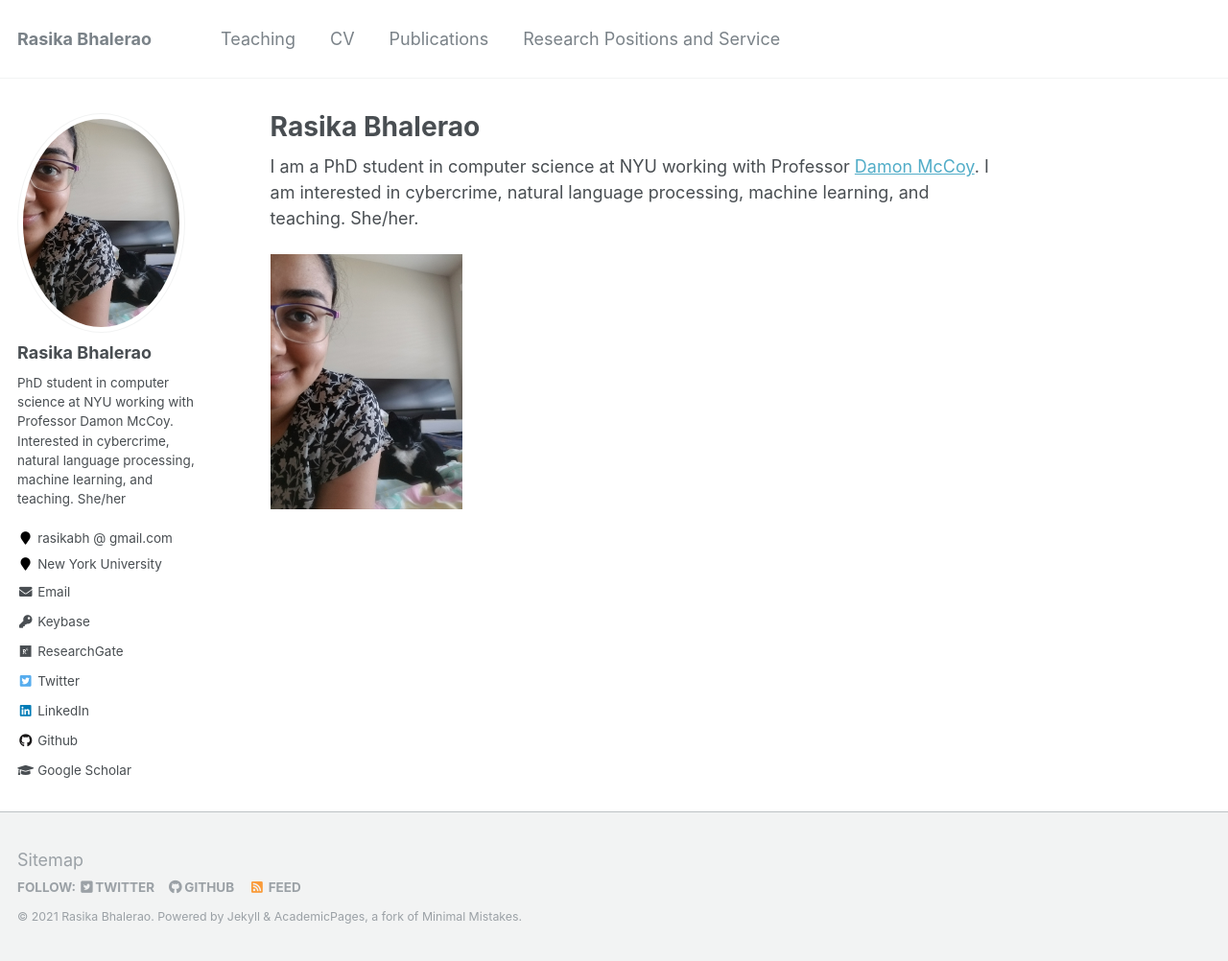
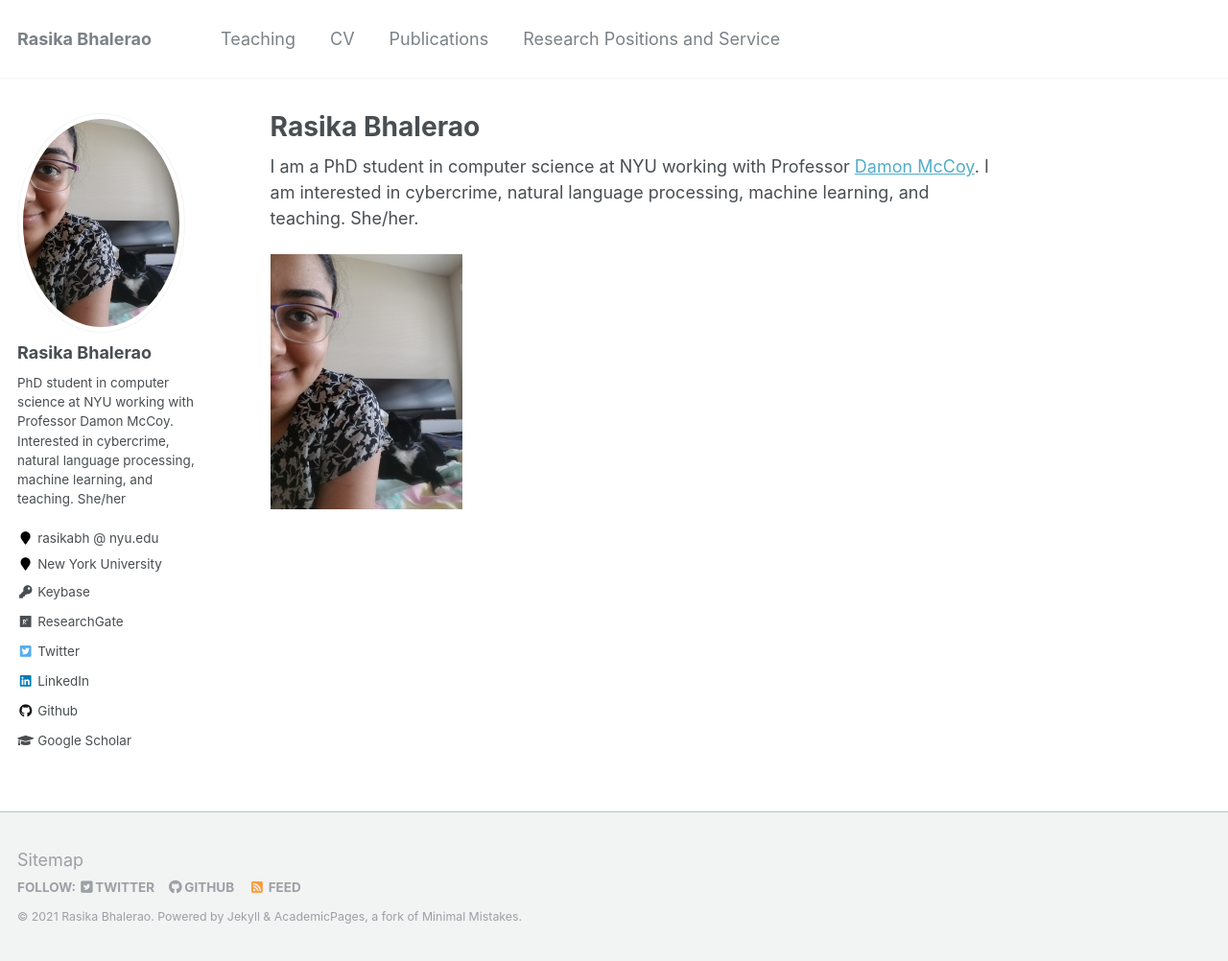
Before and after one commit to rasikabh/rasikabh.github.io, a Jekyll site: the page built from _pages/about.md, in a window 1280 px wide and 1002 px high. Shown: the whole window at 96% size. Built offline with Jekyll 4.4.1, drawn with Linux system fonts in a browser that asks for light colours.

Commit message:
Update _config.yml

```diff
--- a/_config.yml
+++ b/_config.yml
@@ -84,10 +84,10 @@ author:
   avatar           : "bhalerao.jpg"
   bio              : "PhD student in computer science at NYU working with Professor Damon McCoy. Interested in cybercrime, natural language processing, machine learning, and teaching. She/her"
   location         : "rasikabh @ gmail.com"
+  location         : "rasikabh @ nyu.edu"
   employer         : "New York University"
   pubmed           :
   googlescholar    : "https://scholar.google.com/citations?user=c1JotdAAAAAJ&hl=en"
-  email            : "rasikabh @ nyu.edu"
   researchgate     :  "https://www.researchgate.net/profile/Rasika_Bhalerao"
   uri              :
   bitbucket        :
```
